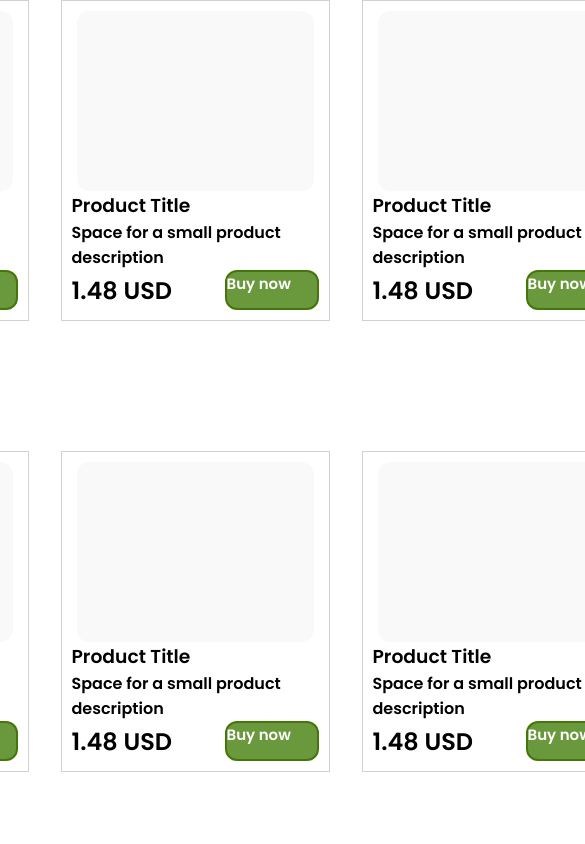
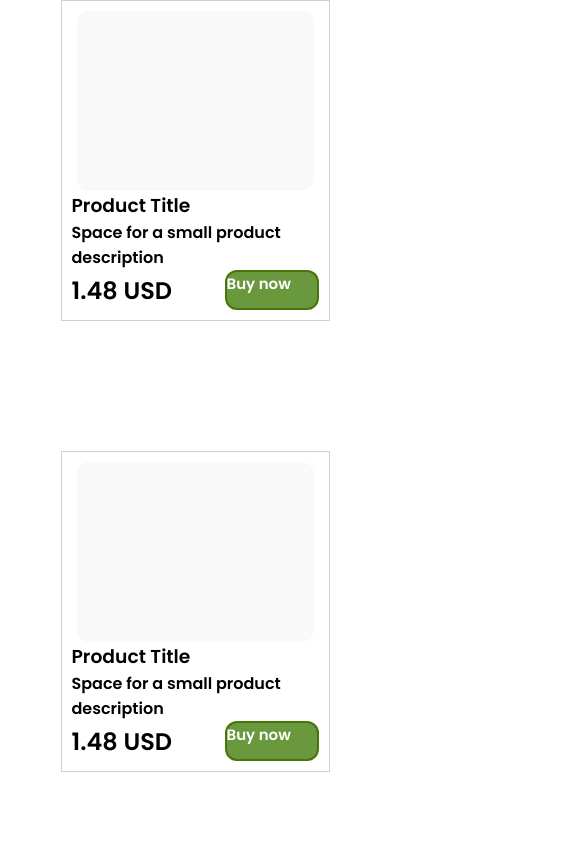
Before and after one commit to handyDominant/Freshnesecom, a plain HTML site: page index.html in a window 390 px wide. Shown: the top 844 px of the page, 585 px wide, since content can reach past the window. Drawn offline with Linux system fonts and the light colour scheme.

Commit message:
Second added page

```diff
--- a/style.css
+++ b/style.css
@@ -68,5 +68,11 @@
 
     font: 700 15px 'Poppins';
     color: #FFFFFF;
+}
+
+@media screen and (max-width: 600px) {
+    .block {
+        grid-template-columns: 269px;
+    }
 
 }
```
